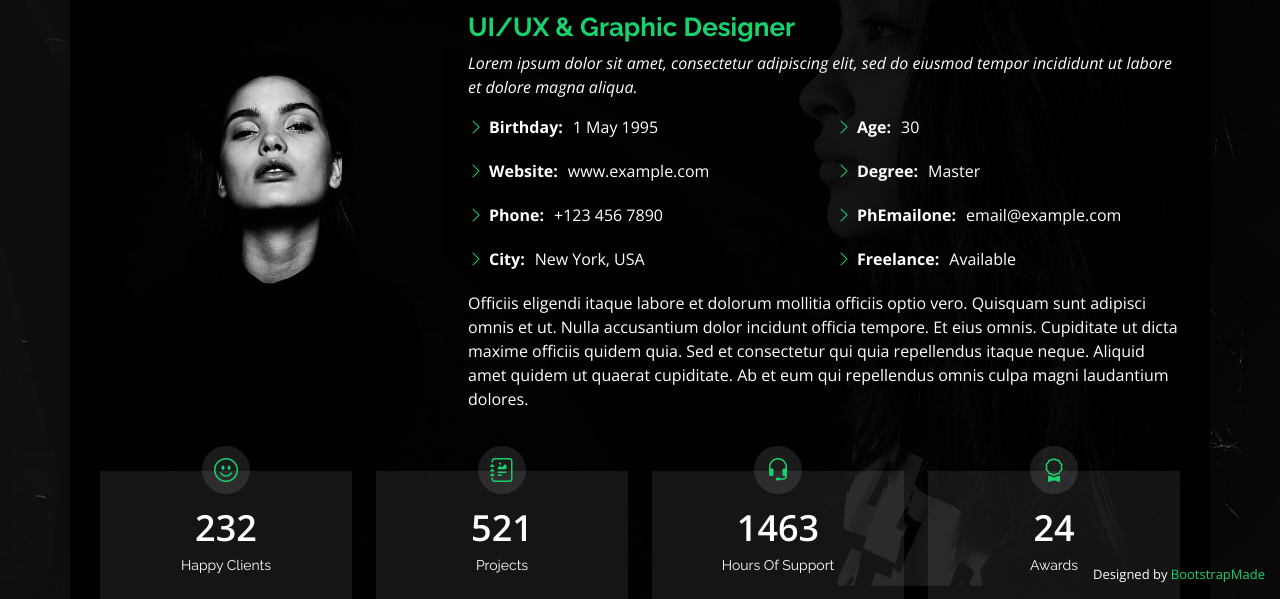
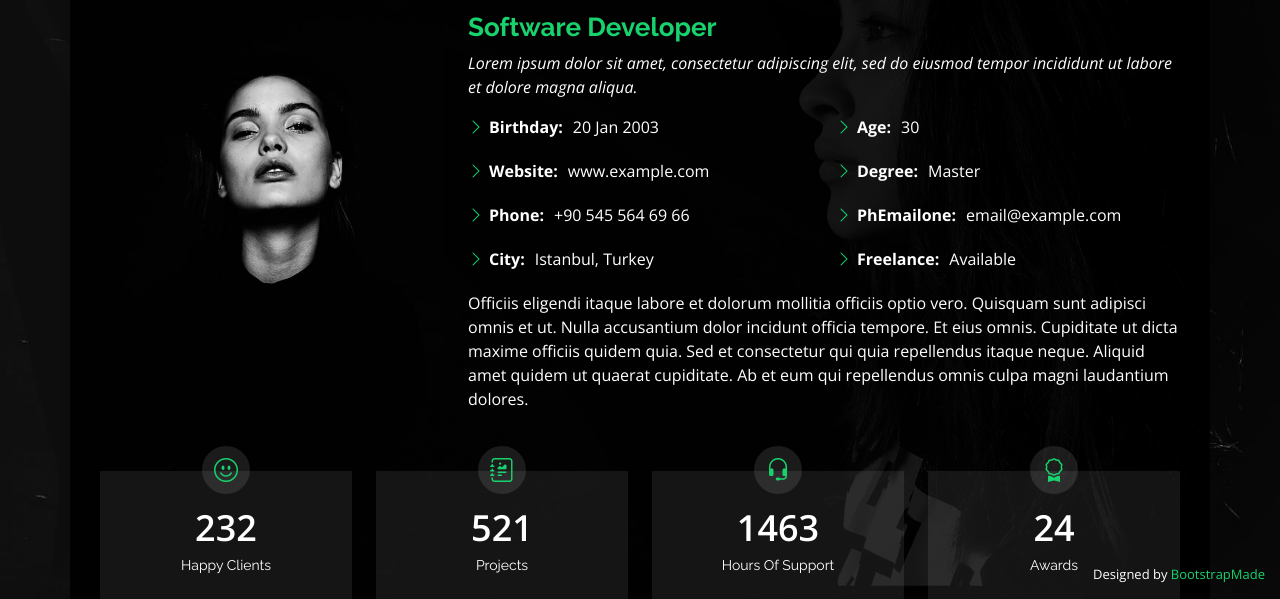
Before and after one commit to EmircanDemirTR/EmircanDemirTR.github.io, a plain HTML site: page index.html in a window 1280 px wide. Both pictures are taken after a click on the link "About". Shown: the part 201-800 px from the top of the page. Drawn offline with nearby package versions, Linux system fonts and the light colour scheme.

Commit message:
Update index.html

```diff
--- a/index.html
+++ b/index.html
@@ -45,7 +45,7 @@
       <h1><a href="index.html">Emircan Demir</a></h1>
       <!-- Uncomment below if you prefer to use an image logo -->
       <!-- <a href="index.html" class="mr-auto"><img src="assets/img/logo.png" alt="" class="img-fluid"></a> -->
-      <h2>I'm a <span>software developer</span> from Istanbul</h2>
+      <h2>I'm a <span>computer engineer</span> from Istanbul</h2>
 
       <nav id="navbar" class="navbar">
         <ul>
@@ -85,7 +85,7 @@
           <img src="assets/img/me.jpg" class="img-fluid" alt="">
         </div>
         <div class="col-lg-8 pt-4 pt-lg-0 content" data-aos="fade-left">
-          <h3>UI/UX &amp; Graphic Designer</h3>
+          <h3>Software Developer</h3>
           <p class="fst-italic">
             Lorem ipsum dolor sit amet, consectetur adipiscing elit, sed do eiusmod tempor incididunt ut labore et dolore
             magna aliqua.
@@ -93,10 +93,10 @@
           <div class="row">
             <div class="col-lg-6">
               <ul>
-                <li><i class="bi bi-chevron-right"></i> <strong>Birthday:</strong> <span>1 May 1995</span></li>
+                <li><i class="bi bi-chevron-right"></i> <strong>Birthday:</strong> <span>20 Jan 2003</span></li>
                 <li><i class="bi bi-chevron-right"></i> <strong>Website:</strong> <span>www.example.com</span></li>
-                <li><i class="bi bi-chevron-right"></i> <strong>Phone:</strong> <span>+123 456 7890</span></li>
-                <li><i class="bi bi-chevron-right"></i> <strong>City:</strong> <span>New York, USA</span></li>
+                <li><i class="bi bi-chevron-right"></i> <strong>Phone:</strong> <span>+90 545 564 69 66</span></li>
+                <li><i class="bi bi-chevron-right"></i> <strong>City:</strong> <span>Istanbul, Turkey</span></li>
               </ul>
             </div>
             <div class="col-lg-6">
```
